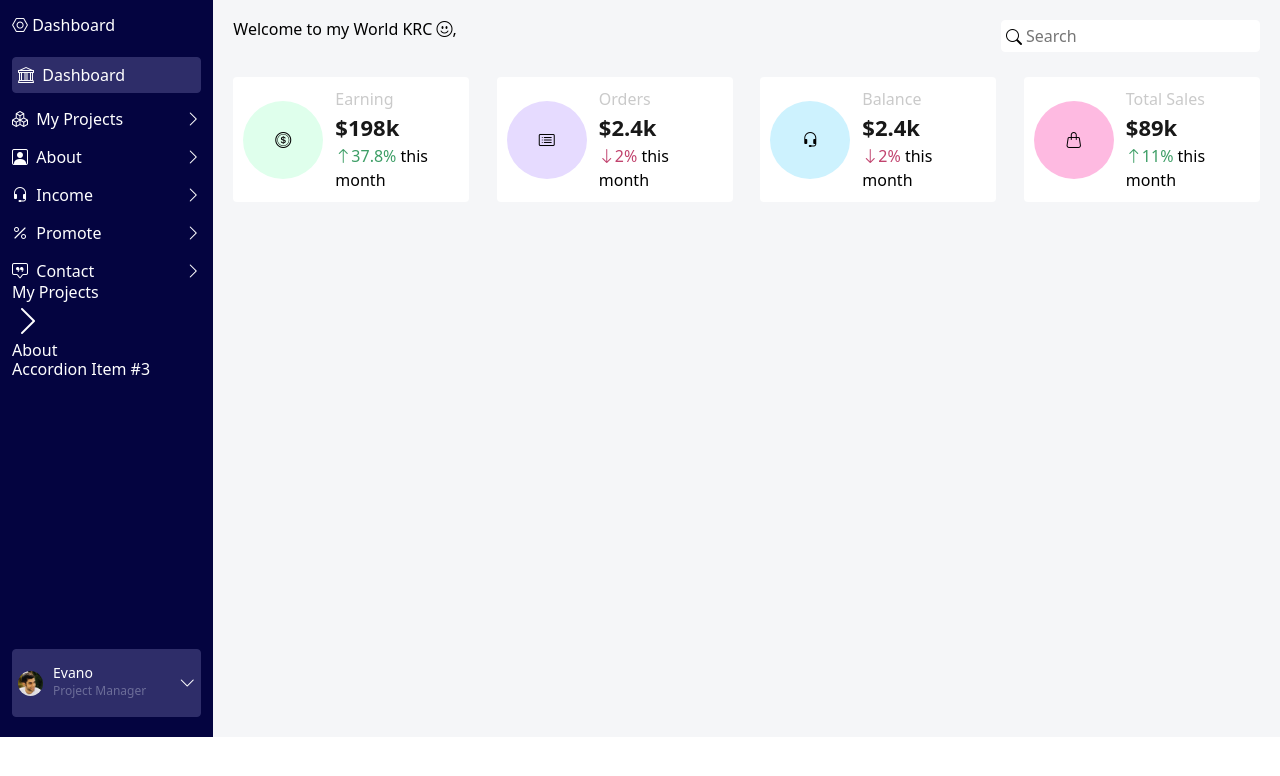
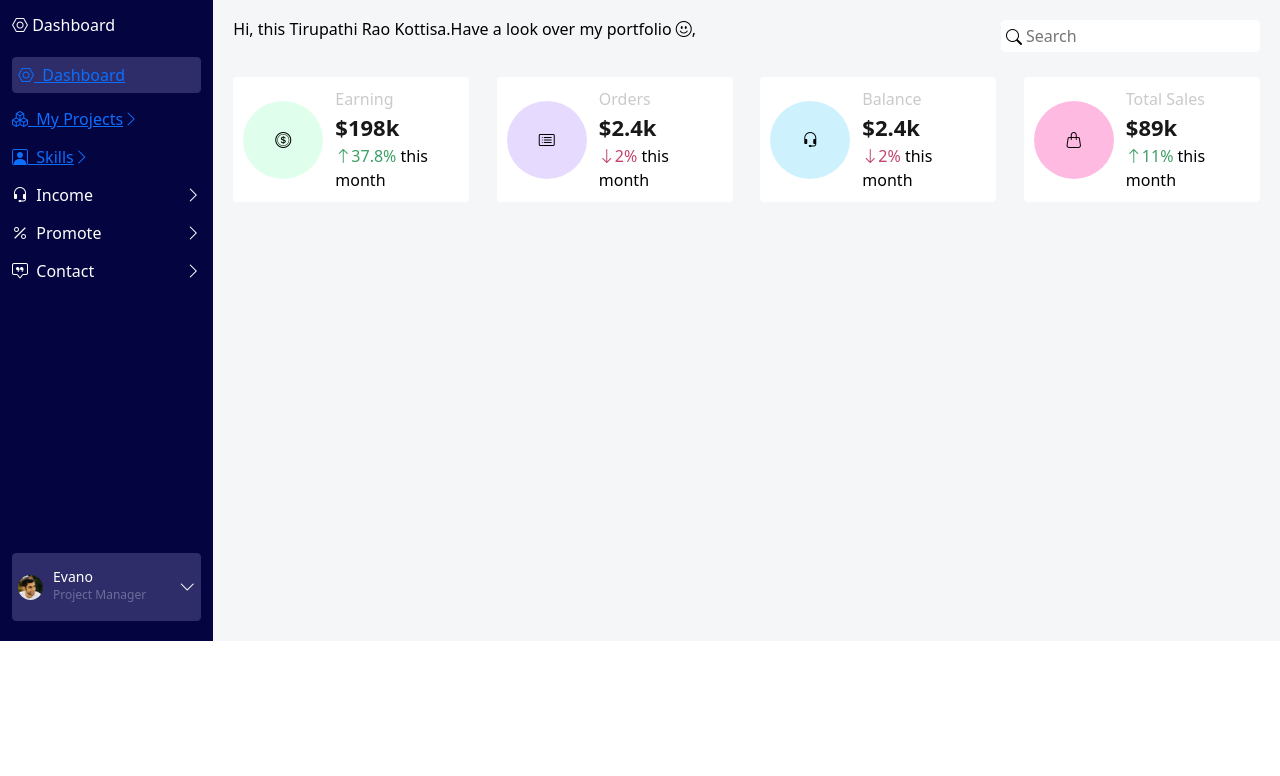
Before and after one commit to tirupathi2219/assignment-fitpeo, a React (Create React App) app: page / in a window 1280 px wide. Shown: the top 776 px of the page. Built offline with nearby package versions, Linux system fonts and the light colour scheme.

Commit message:
'added-child-routes'

```diff
--- a/src/App.js
+++ b/src/App.js
@@ -4,6 +4,7 @@ import Dashboard from './components/Dashboard';
 import DashboardOverview from "./components/DashboardOverview/DashboardOverview";
 
 import styles from './App.module.scss'
+import { Outlet } from "react-router-dom";
 
 function App() {
 function handleClick () {
@@ -16,7 +17,7 @@ function handleClick () {
           <Dashboard />
         </section>
         <section className={`${styles.content_container} col-sm-10`}>
-          <DashboardOverview />
+          <Outlet/>
         </section>
       </div>
     </div>
--- a/src/components/Dashboard.js
+++ b/src/components/Dashboard.js
@@ -2,27 +2,32 @@ import React from "react";
 import avatar from '../images/avatar.jpg'
 
 import styles from './Dashboard.module.scss'
+import { NavLink, useNavigate } from "react-router-dom";
 function Dashboard() {
+  const navigate = useNavigate()
   return (
     <>
       <div className={`${styles.main}`}>
-      <div className={`${styles.dashboard_header}`}>
+        <div className={`${styles.dashboard_header}`} >
           <i className="bi bi-nut"></i> <span>Dashboard</span>
         </div>
         <div className={`${styles.navigation} d-flex flex-column  align-items-start`}>
 
-        <div><div><i className="bi bi-bank"></i>&nbsp; Dashboard</div></div>
+          <div ><NavLink to='/'><i className="bi bi-nut"></i>&nbsp; Dashboard</NavLink></div>
           <div>
+            <NavLink to='/my-projects' onClick={() => { navigate('/my-projects') }}>
+              <i className="bi bi-boxes"></i>&nbsp; My Projects
+              <i className="bi bi-chevron-right"></i>
+            </NavLink >
+          </div>
           <div>
-          <i className="bi bi-boxes"></i>&nbsp; My Projects
-          </div>
+            <NavLink to='/skills'>
+              <div>
+                <i className="bi bi-person-square"></i>&nbsp; Skills
                 <i className="bi bi-chevron-right"></i>
               </div>
-        <div>
-          <div>
-            <i className="bi bi-person-square"></i>&nbsp; About
-          </div>
-          <i className="bi bi-chevron-right"></i>
+
+            </NavLink>
           </div>
           <div>
             <div>
@@ -43,39 +48,6 @@ function Dashboard() {
             <i className="bi bi-chevron-right"></i>
           </div>
         </div>
-      <div className="accordion-flush" id="accordionFlushExample">
-  <div className="accordion-item">
-    <h2 className="accordion-header" id="flush-headingOne">
-      <button className="accordion-button collapsed" type="button" data-bs-toggle="collapse" data-target="#flush-collapseOne" aria-expanded="false" aria-controls="flush-collapseOne">
-      My Projects
-      </button>
-      <i className="bi bi-chevron-right"></i>
-    </h2>
-    <div id="flush-collapseOne" className="accordion-collapse collapse" aria-labelledby="flush-headingOne" data-bs-parent="#accordionFlushExample">
-      <div className="accordion-body">Placeholder content for this accordion, which is intended to demonstrate the <code>.accordion-flush</code> className. This is the first item's accordion body.</div>
-    </div>
-  </div>
-  <div className="accordion-item">
-    <h2 className="accordion-header" id="flush-headingTwo">
-      <button className="accordion-button collapsed" type="button" data-bs-toggle="collapse" data-bs-target="#flush-collapseTwo" aria-expanded="false" aria-controls="flush-collapseTwo">
-      About
-      </button>
-    </h2>
-    <div id="flush-collapseTwo" className="accordion-collapse collapse" aria-labelledby="flush-headingTwo" data-bs-parent="#accordionFlushExample">
-      <div className="accordion-body">Placeholder content for this accordion, which is intended to demonstrate the <code>.accordion-flush</code> className. This is the second item's accordion body. Let's imagine this being filled with some actual content.</div>
-    </div>
-  </div>
-  <div className="accordion-item">
-    <h2 className="accordion-header" id="flush-headingThree">
-      <button className="accordion-button collapsed" type="button" data-bs-toggle="collapse" data-bs-target="#flush-collapseThree" aria-expanded="false" aria-controls="flush-collapseThree">
-        Accordion Item #3
-      </button>
-    </h2>
-    <div id="flush-collapseThree" className="accordion-collapse collapse" aria-labelledby="flush-headingThree" data-bs-parent="#accordionFlushExample">
-      <div className="accordion-body">Placeholder content for this accordion, which is intended to demonstrate the <code>.accordion-flush</code> className. This is the third item's accordion body. Nothing more exciting happening here in terms of content, but just filling up the space to make it look, at least at first glance, a bit more representative of how this would look in a real-world application.</div>
-    </div>
-  </div>
-</div>
 
         <div className={`${styles.dashboard_footer_container}`}>
           <div className={`${styles.dashboard_footer}`}>
@@ -91,7 +63,6 @@ function Dashboard() {
         </div>
       </div>
 
-    {/* hefhkefh */}
 
     </>
   );
--- a/src/components/DashboardOverview/DashboardOverview.js
+++ b/src/components/DashboardOverview/DashboardOverview.js
@@ -18,7 +18,7 @@ export default function DashboardOverview() {
         <>
             <header className={`d-flex justify-content-between`}>
                 <div>
-                    <h6>Welcome to my World KRC <i className="bi bi-emoji-smile"></i>,</h6>
+                    <h6>Hi, this Tirupathi Rao Kottisa.Have a look over my portfolio  <i className="bi bi-emoji-smile"></i>,</h6>
                 </div>
                 <div className={`${styles.search_container}`}>
                     <input type='text' placeholder='Search' onChange={handleChange} onBlur={handleBlur} />
--- a/src/components/Projects.js
+++ b/src/components/Projects.js
@@ -1,4 +1,9 @@
 
 const Projects = () => {
-    return <>nothing in the projects  folder</>
+    return (
+        <div>
+            <a href="https://netflix-ktr.firebaseapp.com/">Netflix</a>
+        </div>
+    )
 }
+export default Projects
--- /dev/null
+++ b/src/components/Skills.js
@@ -0,0 +1,6 @@
+const Skills = () => {
+    return (
+        <>Skills</>
+    )
+}
+export default Skills;
--- a/src/index.js
+++ b/src/index.js
@@ -7,13 +7,21 @@ import "bootstrap-icons/font/bootstrap-icons.css";
 import "bootstrap/dist/js/bootstrap.bundle"
 import reportWebVitals from './reportWebVitals';
 import { BrowserRouter, Route, Routes } from 'react-router-dom';
+import DashboardOverview from './components/DashboardOverview/DashboardOverview';
+import Projects from './components/Projects';
+import Skills from './components/Skills';
 
 const root = ReactDOM.createRoot(document.getElementById('root'));
 root.render(
   <>
   <BrowserRouter>
   <Routes>
-    <Route path='/' element={<App />} />
+    <Route path='/' element={<App />} >
+      <Route path='/' element={<DashboardOverview />} />
+      <Route path='/my-projects' element={<Projects />} />
+      <Route path='/skills' element={<Skills/>} />
+    </Route>
+
     {/* <Route path='/my-projects' element={<Projects/>} /> */}
   </Routes>
   </BrowserRouter>
```
Lines whose indentation alone changed are shown as unchanged.
